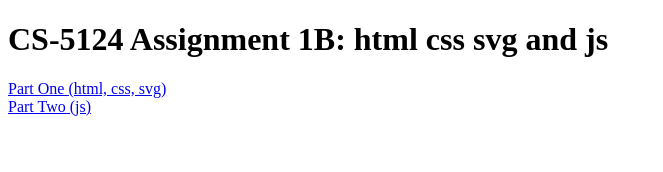
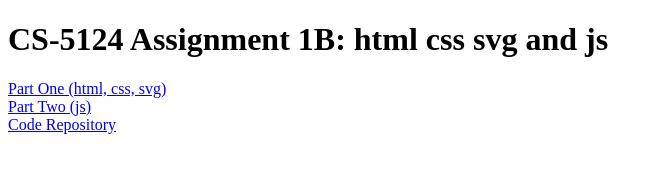
Before and after one commit to CS5124-Visual-Interfaces-Data/Assignment-1B-html-css-svg-and-js, a plain HTML site: page index.html in a window 1280 px wide. Shown: the whole page, without its empty margins (0-663 px from the left). Drawn offline with Linux system fonts and the light colour scheme.

Commit message:
whoops, fix bad a tag

```diff
--- a/index.html
+++ b/index.html
@@ -10,7 +10,10 @@
     <a href="./visualization1.html">Part One (html, css, svg)</a>
     <br />
     <a href="./visualization2.html">Part Two (js)</a>
-	<br>
-	<a href="https://github.com/CS5124-Visual-Interfaces-Data/Assignment-1B-html-css-svg-and-js" Code repository</a>
+    <br />
+    <a
+      href="https://github.com/CS5124-Visual-Interfaces-Data/Assignment-1B-html-css-svg-and-js"
+      >Code Repository</a
+    >
   </body>
 </html>
```
